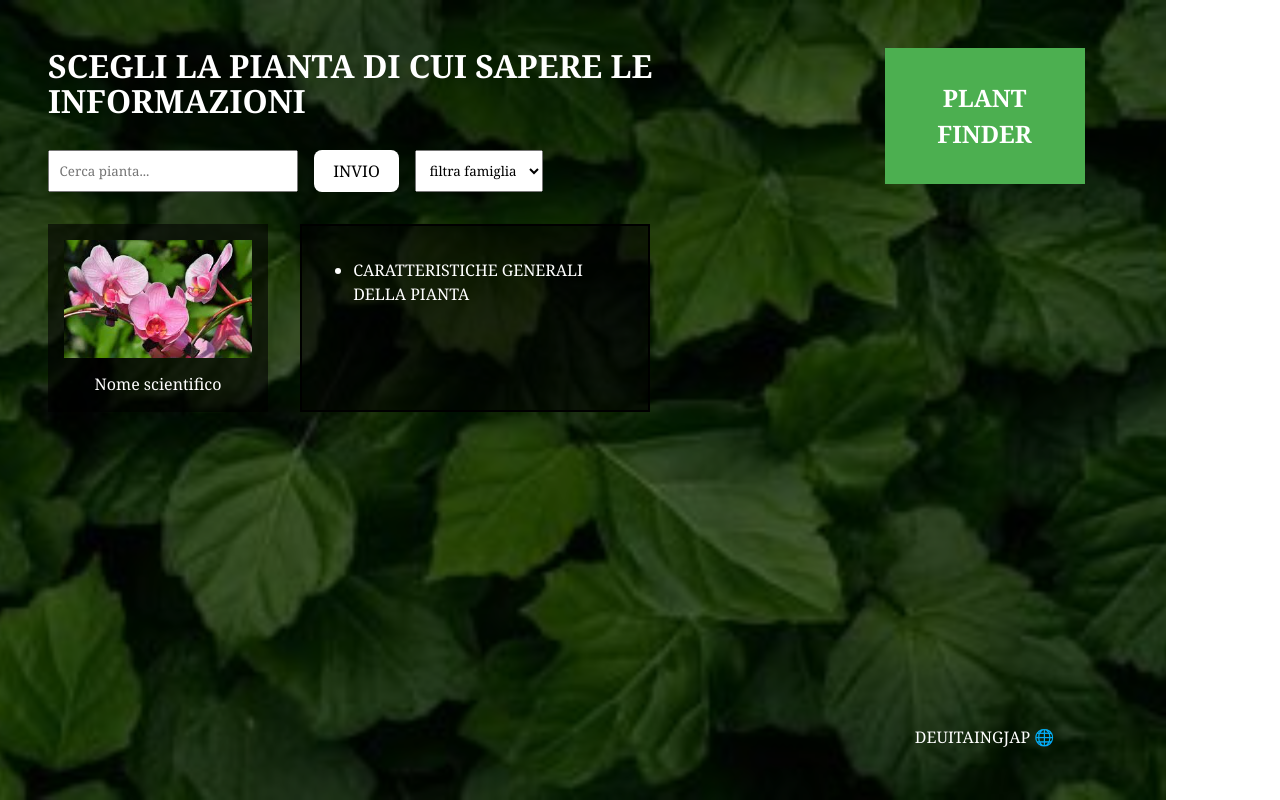
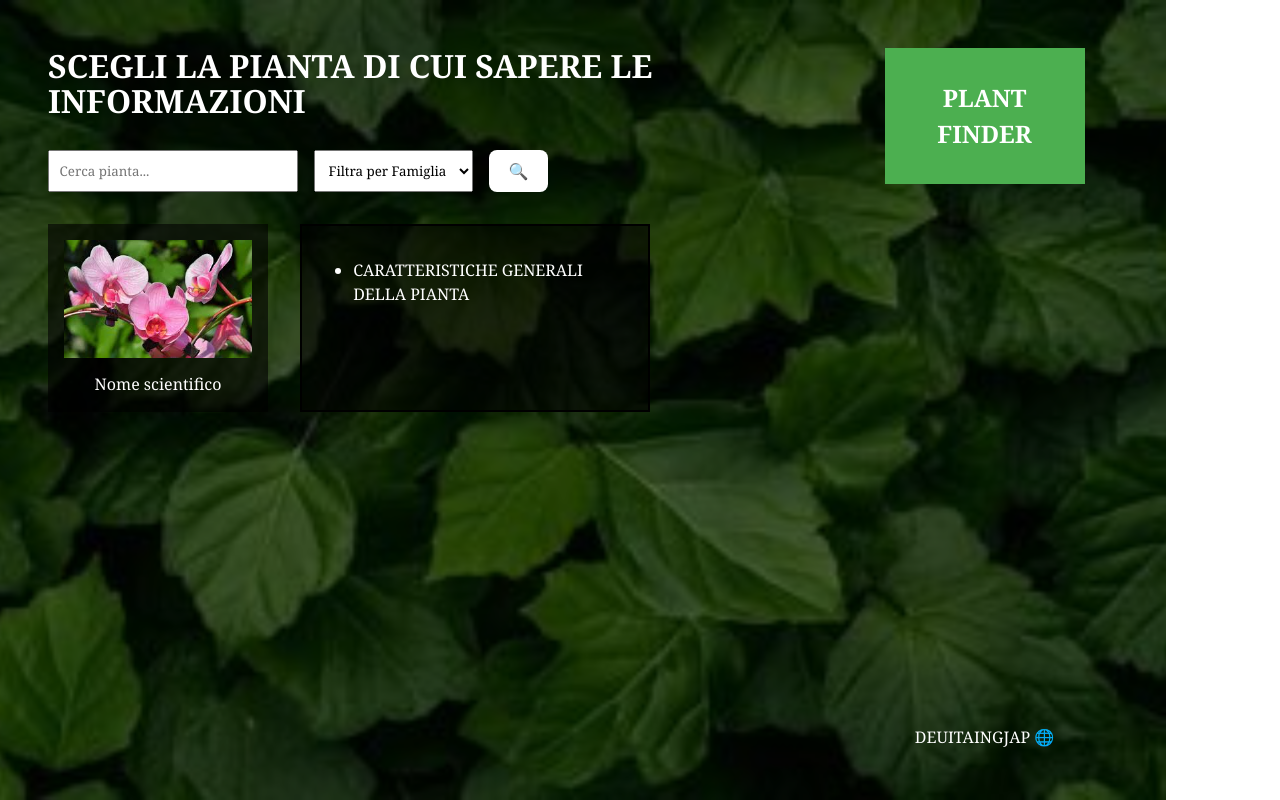
Before and after one commit to Asfaltinho/Progetto_Piante_GruppoDalZottoBoccacci, a React (Vite) app: page / in a window 1280 px wide. Built offline with nearby package versions, Linux system fonts and the light colour scheme.

Commit message:
fixato dropdown e assegnati id nel componente searchbar

```diff
--- a/src/components/SearchBar.jsx
+++ b/src/components/SearchBar.jsx
@@ -1,17 +1,18 @@
 export default function SearchBar() {
   return (
     <div className="search-row">
-      <input type="text" placeholder="Cerca pianta..." />
-      <button>INVIO</button>
+      <input id="SearchBar" type="text" placeholder="Cerca pianta..." />
 
-      <select>
-        <option value="">filtra famiglia</option>
-        <option>Rosaceae</option>
-        <option>Orchidaceae</option>
-        <option>Asteraceae</option>
-        <option>Fabaceae</option>
-        <option>Poaceae</option>
+      <select id="FamilyDropdwon" defaultValue="">
+        <option disabled hidden value="">Filtra per Famiglia</option>
+        <option value="">Nessun Filtro</option>
+        <option value="Rose">Rosaceae</option>
+        <option value="orchidee">Orchidaceae</option>
+        <option value="Asteracee">Asteraceae</option>
+        <option value="Fabacee">Fabaceae</option>
+        <option value="Poacee">Poaceae</option>
       </select>
+      <button id="SearchBtn">🔍</button>
     </div>
   );
 }
```
